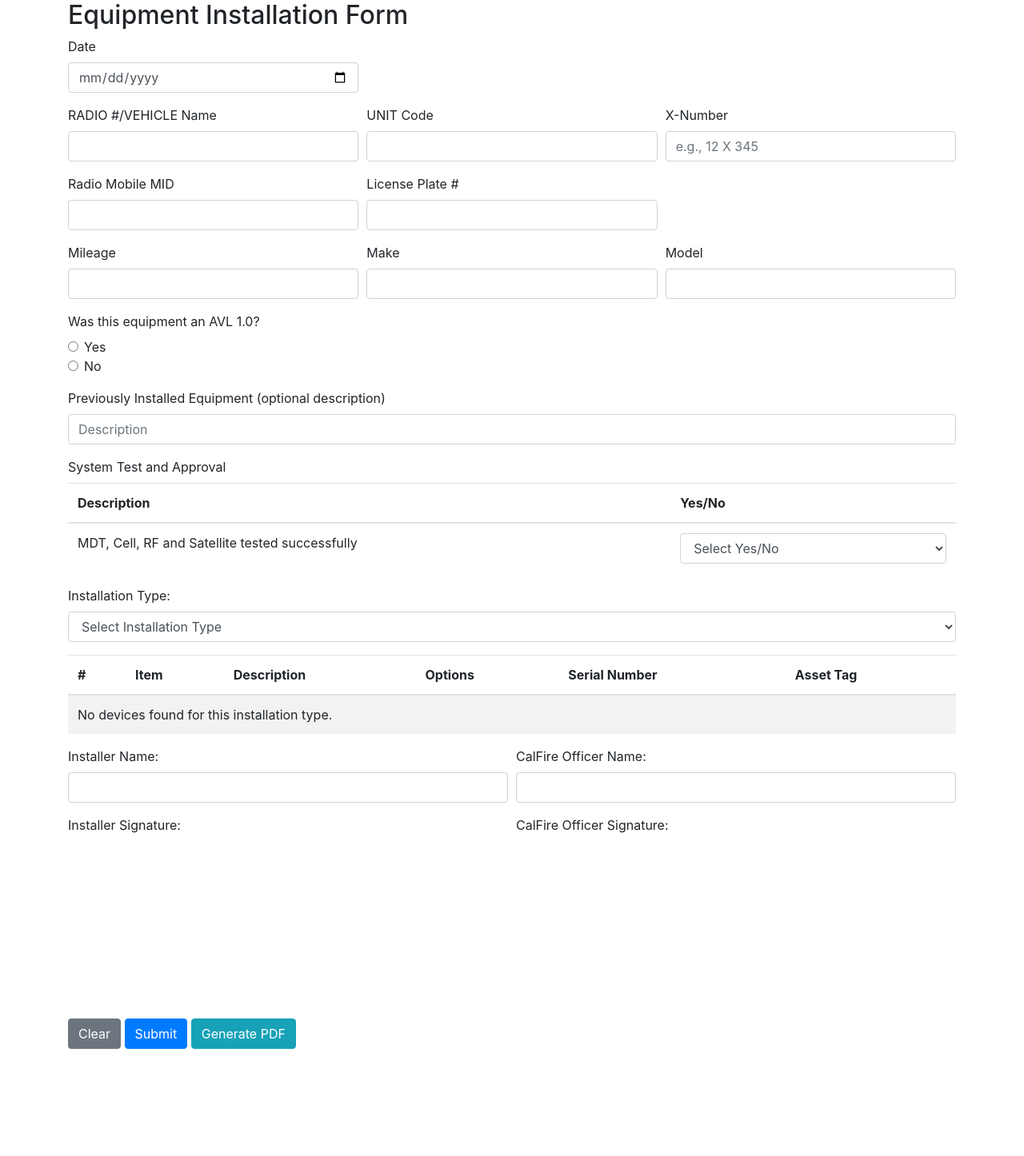
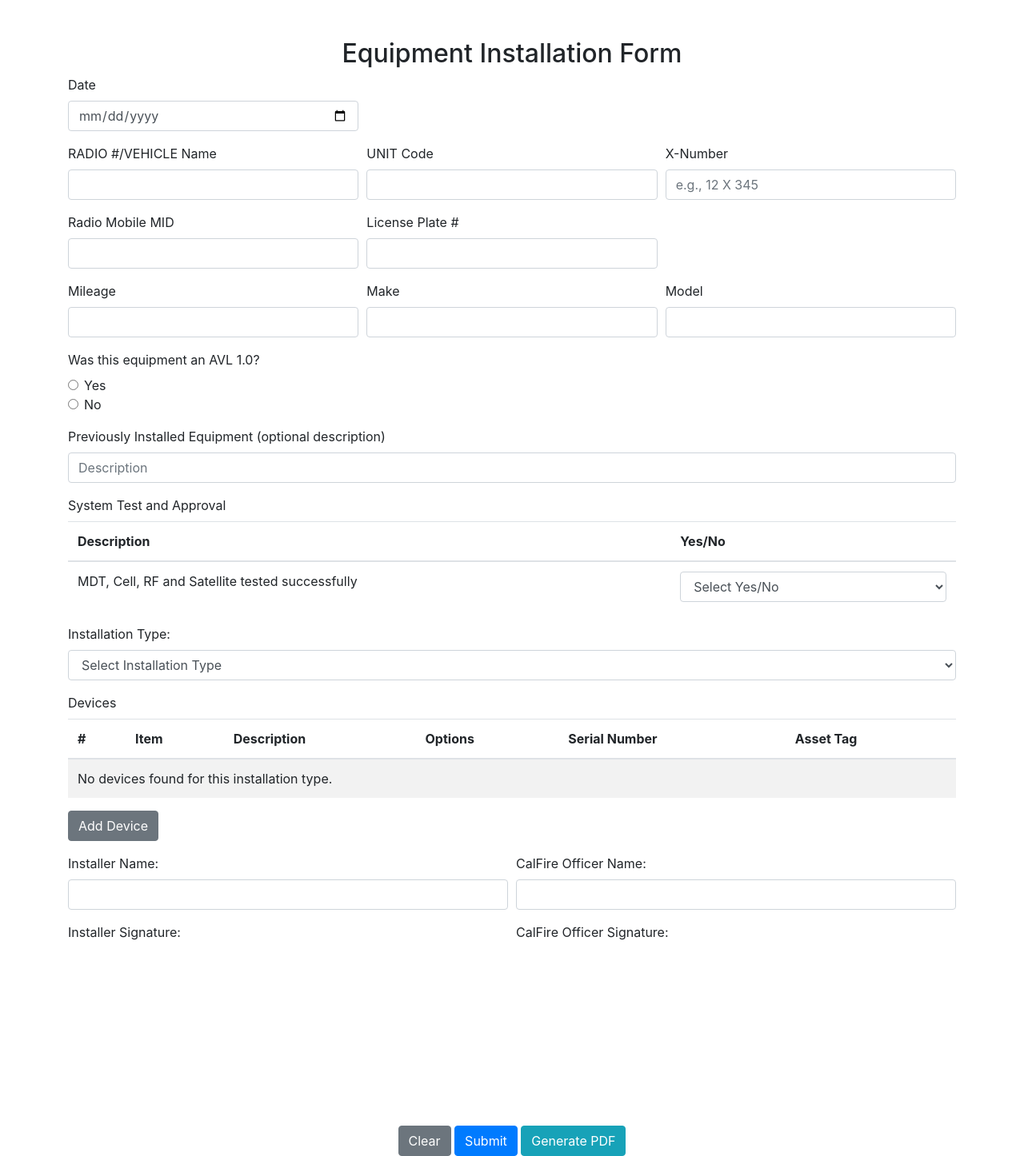
Before and after one commit to alexismce/SingOff, a PHP site: page /sign_off.php in a window 1280 px wide. Shown: the whole page at 80% size. Before the commit the page ends 1312 px from the top, so only its background shows below. Run offline with PHP 8.4, Linux system fonts and the light colour scheme; the visitor is signed in with stand-in values (Sample User, id 1); a map, chart or similar area stays blank.

Commit message:
Update sign_off.php

```diff
--- a/sign_off.php
+++ b/sign_off.php
@@ -1,9 +1,9 @@
 <?php
-require_once 'includes/db_connect.php'; // Include for DB connection
+require_once 'includes/db_connect.php'; // Ensure this file is included to establish a database connection
 
 session_start();
 if (!isset($_SESSION['logged_in']) || $_SESSION['logged_in'] !== true) {
-    header("Location: login.php"); // Redirect if not logged in
+    header("Location: login.php"); // Redirect to login if not logged in
     exit();
 }
 ?>
@@ -18,8 +18,8 @@ if (!isset($_SESSION['logged_in']) || $_SESSION['logged_in'] !== true) {
     <link rel="stylesheet" href="css/style.css"> <!-- Adjusted path -->
 </head>
 <body>
-    <div class="container">
-        <h2>Equipment Installation Form</h2>
+    <div class="container mt-5">
+        <h2 class="text-center">Equipment Installation Form</h2>
         <form method="post" action="includes/handle_form.php"> <!-- Adjusted path for form handling -->
             <div class="form-row">
                 <div class="form-group col-md-4">
@@ -114,6 +114,8 @@ if (!isset($_SESSION['logged_in']) || $_SESSION['logged_in'] !== true) {
                     <option value="type5">5</option>
                 </select>
             </div>
+            <div class="form-group">
+                <label for="deviceTableBody">Devices</label>
                 <table class="table table-striped hide-sku">
                     <thead>
                         <tr>
@@ -127,6 +129,8 @@ if (!isset($_SESSION['logged_in']) || $_SESSION['logged_in'] !== true) {
                     </thead>
                     <tbody id="deviceTableBody"></tbody>
                 </table>
+                <button type="button" id="addDeviceRow" class="btn btn-secondary">Add Device</button>
+            </div>
             <div class="form-row">
                 <div class="form-group col-md-6">
                     <label for="installer_name">Installer Name:</label>
@@ -154,7 +158,7 @@ if (!isset($_SESSION['logged_in']) || $_SESSION['logged_in'] !== true) {
             <input type="hidden" name="installer_signature" id="installer_signature">
             <input type="hidden" name="calfire_signature" id="calfire_signature">
             <input type="hidden" name="device_data" id="device_data">
-            <div class="button-group">
+            <div class="text-center">
                 <button type="button" id="clear" class="btn btn-secondary">Clear</button>
                 <button type="submit" class="btn btn-primary">Submit</button>
                 <button type="button" id="generatePdf" class="btn btn-info">Generate PDF</button>
```
Lines whose indentation alone changed are shown as unchanged.
